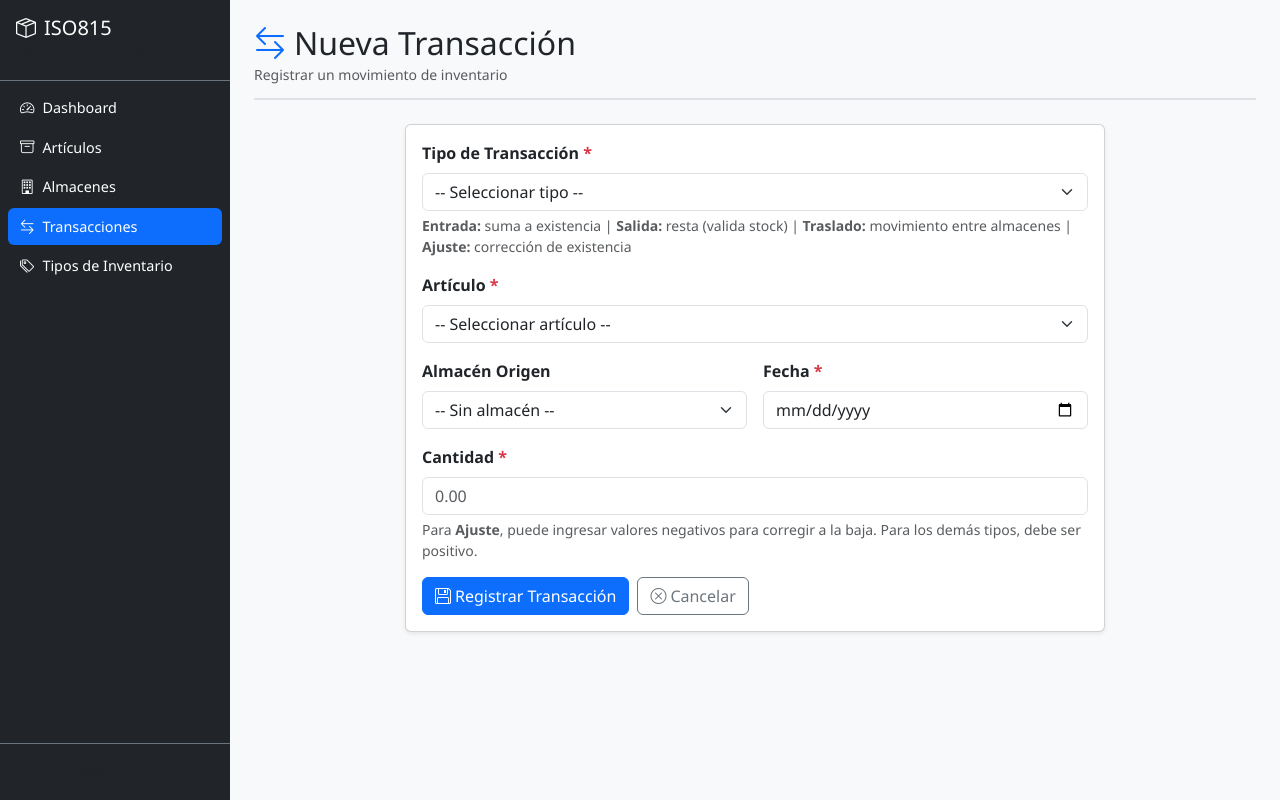
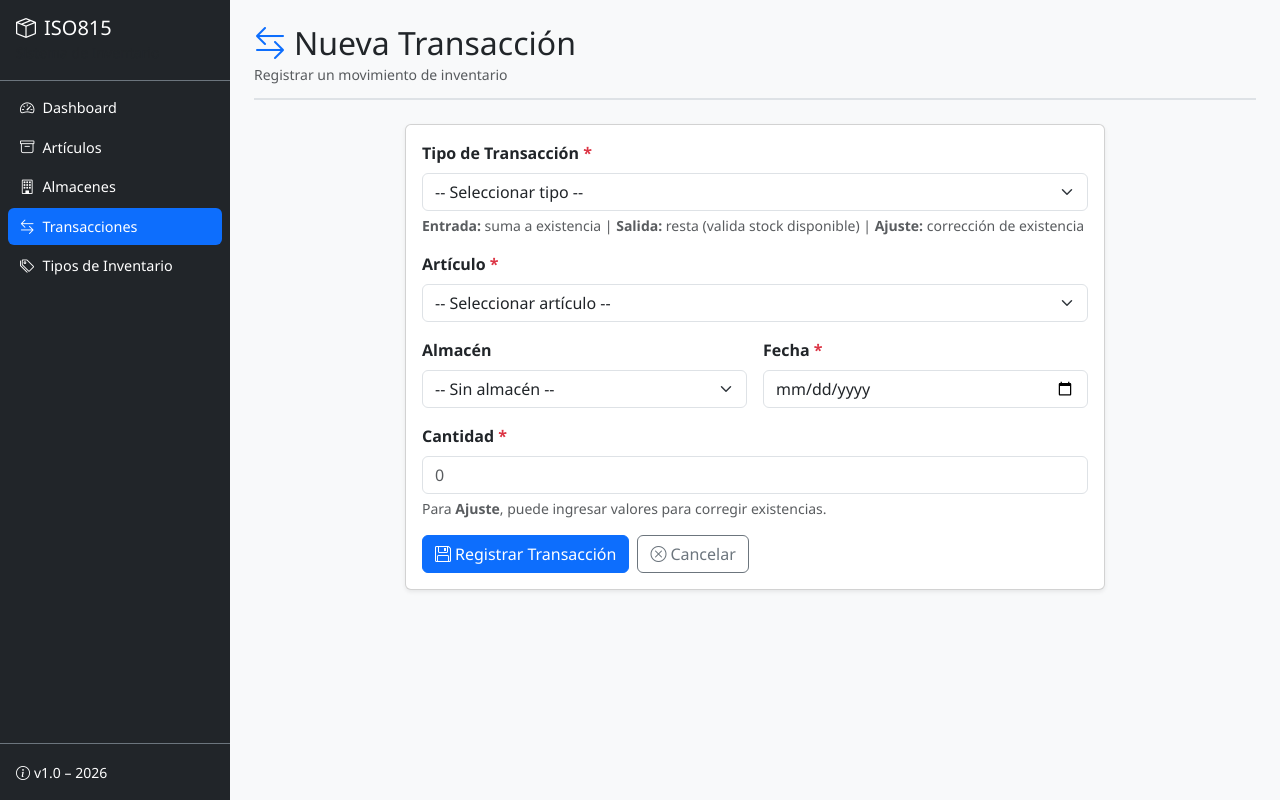
Before and after one commit to Eithandls/ISO815-Parcial, a Flask app: page /transacciones/nueva in a window 1280 px wide. Run offline with Flask 3, Linux system fonts and the light colour scheme; data comes from the database, SQL or seed files in the repository.

Commit message:
fix: formateo exacto de existencias/cantidades, articulos ascendentes, texto blanco en version y simplificacion de transacciones al mismo almacen

```diff
--- a/app.py
+++ b/app.py
@@ -3,6 +3,17 @@ from database import get_db, init_db, close_db
 
 app = Flask(__name__)
 app.secret_key = 'iso815-secret-key-2026'
+
+# Filtro Jinja para formatear cantidades/existencias exactas
+@app.template_filter('formato_cantidad')
+def formato_cantidad(valor):
+    try:
+        val = float(valor)
+        if val.is_integer():
+            return f"{int(val)}"
+        return f"{val:g}"
+    except (ValueError, TypeError):
+        return valor
 
 # Inicializar la base de datos al arrancar
 with app.app_context():
@@ -135,7 +146,7 @@ def articulos_index():
         SELECT a.*, t.descripcion AS tipo_descripcion
         FROM articulos a
         JOIN tipos_inventario t ON t.id = a.id_tipo_inventario
-        ORDER BY a.id DESC
+        ORDER BY a.descripcion ASC
     """).fetchall()
     return render_template('articulos/index.html', articulos=articulos)
 
@@ -322,7 +333,7 @@ def almacenes_editar(id):
 def almacenes_eliminar(id):
     db = get_db()
     uso = db.execute(
-        "SELECT COUNT(*) FROM transacciones WHERE id_almacen=? OR id_almacen_destino=?", (id, id)
+        "SELECT COUNT(*) FROM transacciones WHERE id_almacen=?", (id,)
     ).fetchone()[0]
     if uso > 0:
         flash(f'No se puede eliminar: {uso} transacción(es) están asociadas a este almacén.', 'danger')
@@ -343,12 +354,10 @@ def transacciones_index():
     transacciones = db.execute("""
         SELECT t.id, t.tipo, t.fecha, t.cantidad, t.monto,
                a.descripcion AS articulo,
-               al.descripcion AS almacen,
-               ald.descripcion AS almacen_destino
+               al.descripcion AS almacen
         FROM transacciones t
         JOIN articulos a ON a.id = t.id_articulo
         LEFT JOIN almacenes al ON al.id = t.id_almacen
-        LEFT JOIN almacenes ald ON ald.id = t.id_almacen_destino
         ORDER BY t.id DESC
     """).fetchall()
     return render_template('transacciones/index.html', transacciones=transacciones)
@@ -358,17 +367,16 @@ def transacciones_index():
 def transacciones_nueva():
     db = get_db()
     articulos = db.execute(
-        "SELECT * FROM articulos WHERE estado='Activo' ORDER BY descripcion"
+        "SELECT * FROM articulos WHERE estado='Activo' ORDER BY descripcion ASC"
     ).fetchall()
     almacenes = db.execute(
-        "SELECT * FROM almacenes WHERE estado='Activo' ORDER BY descripcion"
+        "SELECT * FROM almacenes WHERE estado='Activo' ORDER BY descripcion ASC"
     ).fetchall()
 
     if request.method == 'POST':
         tipo = request.form.get('tipo', '').strip()
         id_articulo = request.form.get('id_articulo', '')
         id_almacen = request.form.get('id_almacen', '') or None
-        id_almacen_destino = request.form.get('id_almacen_destino', '') or None
         fecha = request.form.get('fecha', '').strip()
         cantidad_str = request.form.get('cantidad', '0')
 
@@ -387,10 +395,6 @@ def transacciones_nueva():
             flash('La cantidad debe ser mayor que cero.', 'danger')
             return render_template('transacciones/form.html', articulos=articulos, almacenes=almacenes)
 
-        if tipo == 'Traslado' and not id_almacen_destino:
-            flash('Para un Traslado se requiere el almacén de destino.', 'danger')
-            return render_template('transacciones/form.html', articulos=articulos, almacenes=almacenes)
-
         # Obtener artículo
         articulo = db.execute("SELECT * FROM articulos WHERE id=?", (int(id_articulo),)).fetchone()
         if articulo is None:
@@ -407,17 +411,13 @@ def transacciones_nueva():
 
         elif tipo == 'Salida':
             if articulo['existencia'] < cantidad:
-                flash(f"Existencia insuficiente. Disponible: {articulo['existencia']}", 'danger')
+                flash(f"Existencia insuficiente. Disponible: {articulo['existencia']|formato_cantidad if False else articulo['existencia']}", 'danger')
                 return render_template('transacciones/form.html', articulos=articulos, almacenes=almacenes)
             nueva_existencia = articulo['existencia'] - cantidad
             db.execute("UPDATE articulos SET existencia=? WHERE id=?", (nueva_existencia, int(id_articulo)))
 
-        elif tipo == 'Traslado':
-            # No cambia existencia total, solo se registra el movimiento
-            pass
-
         elif tipo == 'Ajuste':
-            # Suma o resta (cantidad puede ser negativa para corrección)
+            # Corrige o ajusta las existencias directamente o sumando/restando
             nueva_existencia = articulo['existencia'] + cantidad
             if nueva_existencia < 0:
                 flash('El ajuste resultaría en existencia negativa.', 'danger')
@@ -426,13 +426,12 @@ def transacciones_nueva():
 
         # Insertar transacción
         db.execute("""
-            INSERT INTO transacciones (tipo, id_articulo, id_almacen, id_almacen_destino, fecha, cantidad, monto)
-            VALUES (?, ?, ?, ?, ?, ?, ?)
+            INSERT INTO transacciones (tipo, id_articulo, id_almacen, fecha, cantidad, monto)
+            VALUES (?, ?, ?, ?, ?, ?)
         """, (
             tipo,
             int(id_articulo),
             int(id_almacen) if id_almacen else None,
-            int(id_almacen_destino) if id_almacen_destino else None,
             fecha,
             cantidad,
             monto
--- a/static/js/main.js
+++ b/static/js/main.js
@@ -4,29 +4,6 @@
  */
 
 document.addEventListener('DOMContentLoaded', function () {
-
-    // ── Formulario de Transacciones: mostrar/ocultar almacén destino ──
-    const tipoSelect = document.getElementById('tipo');
-    const campoDestino = document.getElementById('campo_almacen_destino');
-
-    if (tipoSelect && campoDestino) {
-        function toggleDestino() {
-            if (tipoSelect.value === 'Traslado') {
-                campoDestino.style.display = 'block';
-                const selectDestino = campoDestino.querySelector('select');
-                if (selectDestino) selectDestino.required = true;
-            } else {
-                campoDestino.style.display = 'none';
-                const selectDestino = campoDestino.querySelector('select');
-                if (selectDestino) {
-                    selectDestino.required = false;
-                    selectDestino.value = '';
-                }
-            }
-        }
-        tipoSelect.addEventListener('change', toggleDestino);
-        toggleDestino(); // Ejecutar al cargar
-    }
 
     // ── Auto-dismiss de alertas flash después de 4 segundos ──
     const alerts = document.querySelectorAll('.alert-dismissible');
--- a/templates/articulos/form.html
+++ b/templates/articulos/form.html
@@ -30,8 +30,8 @@
                 <div class="col-md-6">
                     <label for="existencia" class="form-label fw-semibold">Existencia inicial</label>
                     <input type="number" id="existencia" name="existencia" class="form-control"
-                           step="0.01" min="0"
-                           value="{{ articulo.existencia if articulo else '0' }}">
+                           step="any" min="0"
+                           value="{{ articulo.existencia|formato_cantidad if articulo else '0' }}">
                     <div class="form-text">Se actualizará automáticamente con las transacciones.</div>
                 </div>
                 <div class="col-md-6">
--- a/templates/articulos/index.html
+++ b/templates/articulos/index.html
@@ -35,7 +35,7 @@
                         <td class="text-muted">{{ a.id }}</td>
                         <td class="fw-semibold">{{ a.descripcion }}</td>
                         <td><span class="badge bg-light text-dark border">{{ a.tipo_descripcion }}</span></td>
-                        <td class="text-end">{{ '%.2f'|format(a.existencia) }}</td>
+                        <td class="text-end">{{ a.existencia|formato_cantidad }}</td>
                         <td class="text-end">${{ '%.2f'|format(a.costo_unitario) }}</td>
                         <td class="text-end fw-semibold text-success">${{ '%.2f'|format(a.existencia * a.costo_unitario) }}</td>
                         <td>
--- a/templates/articulos/ver.html
+++ b/templates/articulos/ver.html
@@ -51,7 +51,7 @@
             <div class="card-body">
                 <dl class="row mb-0">
                     <dt class="col-sm-5 text-muted">Existencia Actual</dt>
-                    <dd class="col-sm-7 fw-bold fs-5 text-primary">{{ '%.2f'|format(articulo.existencia) }}</dd>
+                    <dd class="col-sm-7 fw-bold fs-5 text-primary">{{ articulo.existencia|formato_cantidad }}</dd>
 
                     <dt class="col-sm-5 text-muted">Costo Unitario</dt>
                     <dd class="col-sm-7">${{ '%.2f'|format(articulo.costo_unitario) }}</dd>
@@ -102,7 +102,7 @@
                         </td>
                         <td>{{ t.almacen or '—' }}</td>
                         <td>{{ t.fecha }}</td>
-                        <td class="text-end">{{ '%.2f'|format(t.cantidad) }}</td>
+                        <td class="text-end">{{ t.cantidad|formato_cantidad }}</td>
                         <td class="text-end fw-semibold">${{ '%.2f'|format(t.monto) }}</td>
                     </tr>
                     {% endfor %}
--- a/templates/base.html
+++ b/templates/base.html
@@ -53,7 +53,7 @@
             </li>
         </ul>
         <div class="p-3 border-top border-secondary">
-            <small class="text-muted"><i class="bi bi-info-circle me-1"></i>v1.0 – 2026</small>
+            <small class="text-white"><i class="bi bi-info-circle me-1"></i>v1.0 – 2026</small>
         </div>
     </nav>
 
--- a/templates/dashboard.html
+++ b/templates/dashboard.html
@@ -106,7 +106,7 @@
                         <td>{{ t.articulo }}</td>
                         <td>{{ t.almacen or '—' }}</td>
                         <td>{{ t.fecha }}</td>
-                        <td class="text-end">{{ '%.2f'|format(t.cantidad) }}</td>
+                        <td class="text-end">{{ t.cantidad|formato_cantidad }}</td>
                         <td class="text-end fw-semibold">${{ '%.2f'|format(t.monto) }}</td>
                     </tr>
                     {% endfor %}
--- a/templates/transacciones/form.html
+++ b/templates/transacciones/form.html
@@ -21,13 +21,11 @@
                     <option value="">-- Seleccionar tipo --</option>
                     <option value="Entrada">Entrada</option>
                     <option value="Salida">Salida</option>
-                    <option value="Traslado">Traslado</option>
                     <option value="Ajuste">Ajuste</option>
                 </select>
                 <div class="form-text">
                     <strong>Entrada:</strong> suma a existencia |
-                    <strong>Salida:</strong> resta (valida stock) |
-                    <strong>Traslado:</strong> movimiento entre almacenes |
+                    <strong>Salida:</strong> resta (valida stock disponible) |
                     <strong>Ajuste:</strong> corrección de existencia
                 </div>
             </div>
@@ -42,7 +40,7 @@
                         <option value="{{ a.id }}"
                                 data-costo="{{ a.costo_unitario }}"
                                 data-existencia="{{ a.existencia }}">
-                            {{ a.descripcion }} (Stock: {{ '%.2f'|format(a.existencia) }})
+                            {{ a.descripcion }} (Stock: {{ a.existencia|formato_cantidad }})
                         </option>
                     {% endfor %}
                 </select>
@@ -57,7 +55,7 @@
 
             <div class="row g-3 mb-3">
                 <div class="col-md-6">
-                    <label for="id_almacen" class="form-label fw-semibold">Almacén Origen</label>
+                    <label for="id_almacen" class="form-label fw-semibold">Almacén</label>
                     <select id="id_almacen" name="id_almacen" class="form-select">
                         <option value="">-- Sin almacén --</option>
                         {% for al in almacenes %}
@@ -74,32 +72,14 @@
                 </div>
             </div>
 
-            <!-- Campo Almacén Destino (solo Traslado) -->
-            <div id="campo_almacen_destino" class="mb-3" style="display:none;">
-                <label for="id_almacen_destino" class="form-label fw-semibold">
-                    Almacén Destino <span class="text-danger">*</span>
-                </label>
-                <select id="id_almacen_destino" name="id_almacen_destino" class="form-select">
-                    <option value="">-- Seleccionar destino --</option>
-                    {% for al in almacenes %}
-                        <option value="{{ al.id }}">{{ al.descripcion }}</option>
-                    {% endfor %}
-                </select>
-                <div class="form-text text-info">
-                    <i class="bi bi-info-circle me-1"></i>
-                    Solo requerido para traslados entre almacenes.
-                </div>
-            </div>
-
             <div class="mb-3">
                 <label for="cantidad" class="form-label fw-semibold">
                     Cantidad <span class="text-danger">*</span>
                 </label>
                 <input type="number" id="cantidad" name="cantidad" class="form-control"
-                       step="0.01" min="0.01" placeholder="0.00" required>
+                       step="any" min="0.0001" placeholder="0" required>
                 <div class="form-text">
-                    Para <strong>Ajuste</strong>, puede ingresar valores negativos para corregir a la baja.
-                    Para los demás tipos, debe ser positivo.
+                    Para <strong>Ajuste</strong>, puede ingresar valores para corregir existencias.
                 </div>
                 <div id="monto_calculado" class="mt-1 text-success fw-semibold"></div>
             </div>
```
Also changed, not shown: database.py (+11 -13 lines), templates/transacciones/index.html (+2 -6 lines), README.md.
